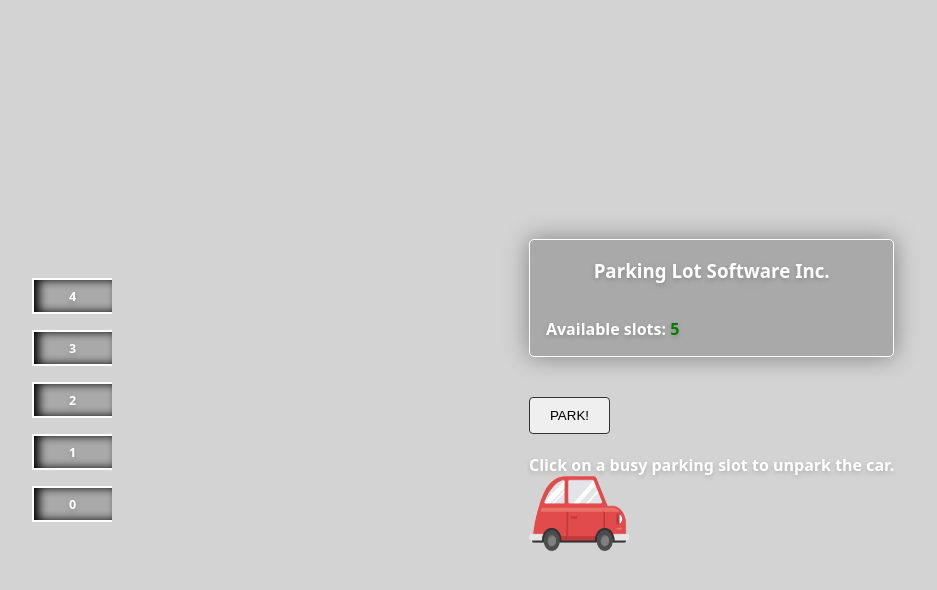
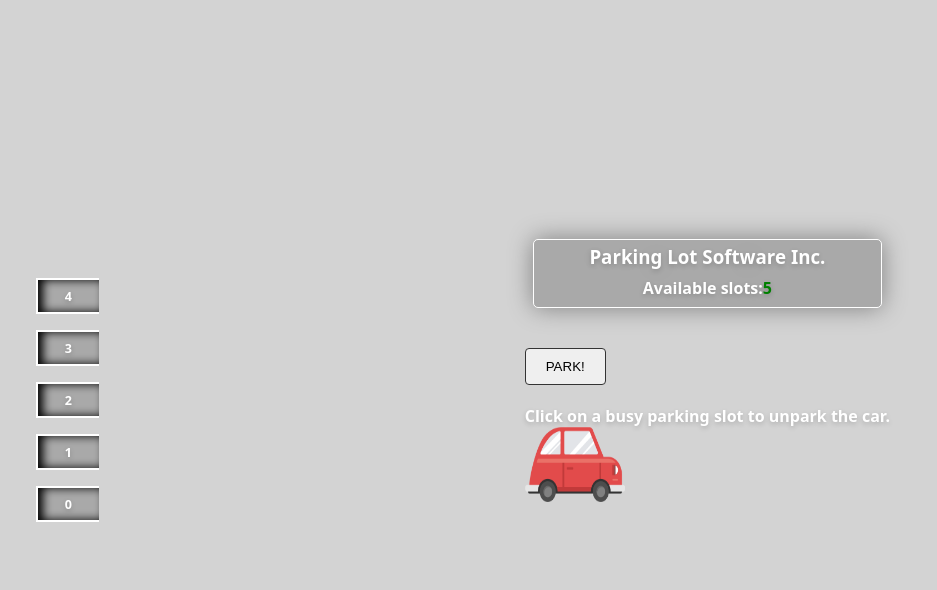
Before and after one commit to mihailgaberov/parking-lot, a React (Vite) app: page / in a window 1280 px wide. Both pictures are taken after typing "5" into the empty fields and a click on the input 960 px from the left and 459 px from the top of the page. Shown: the top 590 px of the page, without its empty margins (181-1118 px from the left). Built offline with nearby package versions, Linux system fonts and the light colour scheme.

Commit message:
💄 Styling

```diff
--- a/src/components/InfoBoard/info-board.module.scss
+++ b/src/components/InfoBoard/info-board.module.scss
@@ -3,13 +3,19 @@
   border-radius: 5px;
   filter: drop-shadow(0 0 0.75rem gray);
   background-color: darkgrey;
+  position: relative;
+  margin: 0 0.5rem;
 
   h3 {
     text-align: center;
+    margin: 0.3rem 0.3rem 0 0.3rem;
   }
 
   div {
-    padding: 1rem;
+    display: flex;
+    justify-content: center;
+
+    padding: 0.5rem;
 
     span {
       color: green;
--- a/src/components/ParkingSlot/parking-slot.module.scss
+++ b/src/components/ParkingSlot/parking-slot.module.scss
@@ -1,6 +1,6 @@
 .parkingSlot {
   max-width: 200px;
-  min-width: 80px;
+  min-width: 63px;
   height: 4vh;
   border-top: 2px solid white;
   border-left: 2px solid white;
@@ -11,9 +11,13 @@
   align-items: center;
   justify-content: center;
   box-shadow: inset 5px 0 10px #000000;
-  margin: 1rem 0;
+  margin: 0;
   font-size: 0.785rem;
   padding: 1rem;
+
+  @media screen and (min-width: 50rem) {
+    margin: 1rem 0;
+  }
 
   &:first-child {
     border-top: 2px solid white;
--- a/src/pages/Main/main.module.scss
+++ b/src/pages/Main/main.module.scss
@@ -19,5 +19,6 @@ footer {
 
   .footerNote {
     font-weight: 100;
+    padding: 0 5rem;
   }
 }
--- a/src/styles.module.scss
+++ b/src/styles.module.scss
@@ -7,7 +7,7 @@
   justify-content: space-around;
   align-items: center;
   color: white;
-  font-weight: 800;
+  font-weight: 600;
   will-change: transform, opacity;
   text-shadow: 0px 2px 40px #00000020, 0px 2px 5px #00000030;
   -webkit-user-select: none;
```
